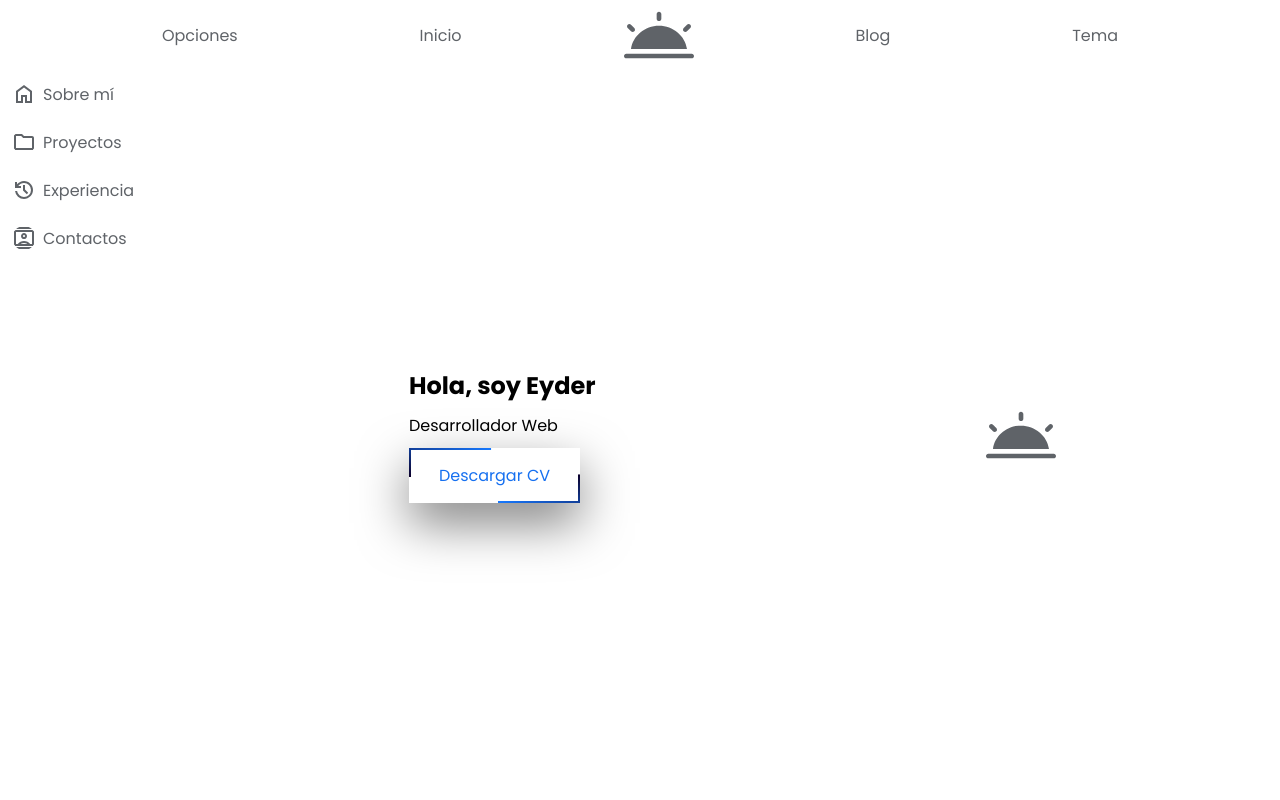
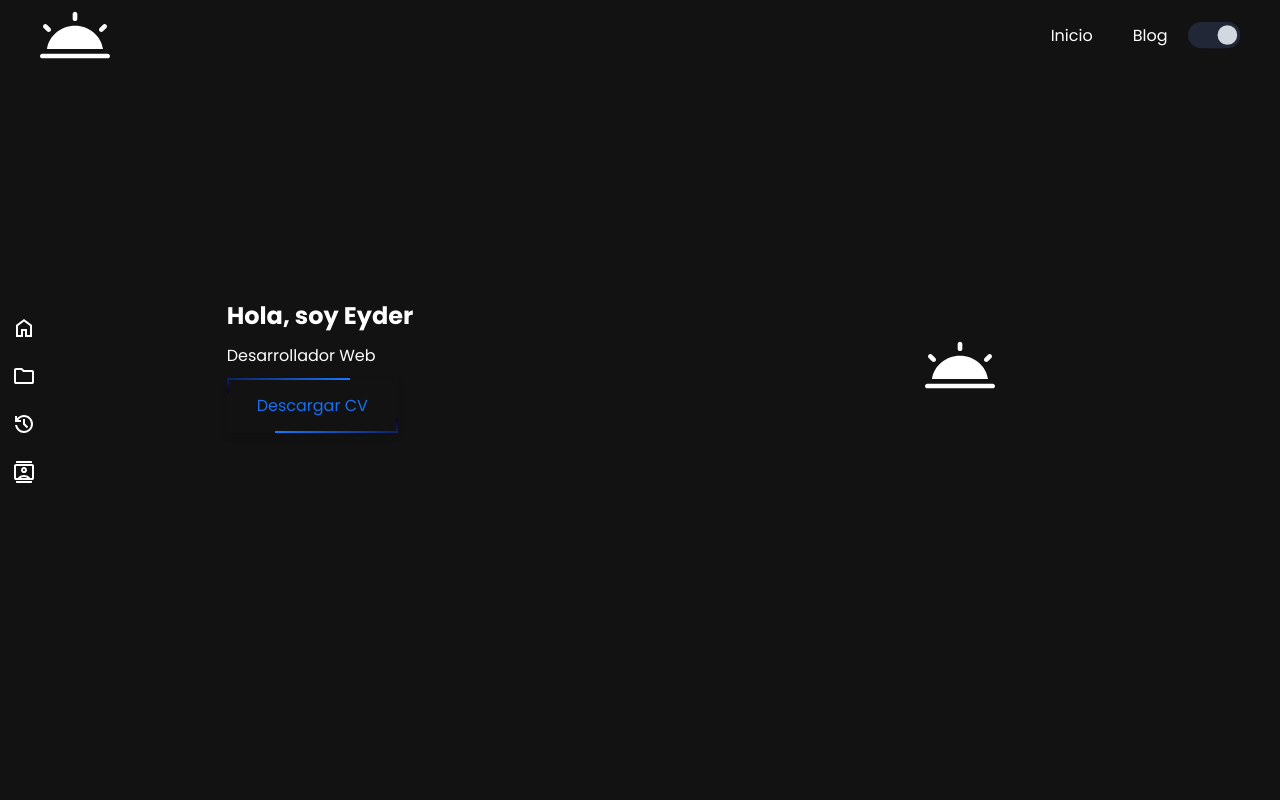
Before and after one commit to ELEyder/cv, a React (Vite) app: page / in a window 1280 px wide. Shown: the top 800 px of the page. Built offline with nearby package versions, Linux system fonts and the light colour scheme; a web font is replaced by a local one.

Commit message:
Dark Mode implementado

```diff
--- a/src/components/Button/Button.module.css
+++ b/src/components/Button/Button.module.css
@@ -3,10 +3,21 @@ a.button {
   position: relative;
   padding: 15px 30px;
   color: #1670f0;
-  box-shadow: 0 20px 50px rgba(0, 0, 0, 0.5);
+  box-shadow: 0 4px 6px rgba(0, 0, 0, 0.1);
   overflow: hidden;
   cursor: pointer;
+  transition: all 0.3s ease;
 }
+a.button:hover {
+  transform: translateY(-1px);
+  box-shadow: 0 6px 12px rgba(0, 0, 0, 0.15);
+}
+
+a.button:active {
+  transform: translateY(0);
+  box-shadow: 0 3px 6px rgba(0, 0, 0, 0.2);
+}
+
 /*
 a.button::before
 {
--- a/src/components/Header/Header.module.css
+++ b/src/components/Header/Header.module.css
@@ -1,10 +1,17 @@
+.header {
+  width: 100%;
+  display: flex;
+  padding: 0 40px;
+  position: fixed;
+  justify-content: space-between;
+  box-sizing: border-box;
+}
+
 .nav {
   display: flex;
   height: 70px;
   align-items: center;
   justify-content: space-evenly;
-  position: sticky;
-  top: 0;
   /* box-shadow: rgba(149, 157, 165, 0.2) 0px 8px 24px; */
   a {
     padding: 10px 20px;
--- a/src/components/Header/Header.tsx
+++ b/src/components/Header/Header.tsx
@@ -1,32 +1,19 @@
 import { Link } from "react-router-dom";
-import { useState } from "react";
-import { ReactComponent as Logo } from '../../assets/logo.svg';
+import { ReactComponent as Logo } from "../../assets/logo.svg";
 import styles from "./Header.module.css";
+import ThemeSwitch from "../ThemeSwitch/ThemeSwitch";
 
 function Header() {
-  const [theme, setTheme] = useState(true)
-  const switchColor = () => {
-    if (theme) {
-      document.documentElement.style.setProperty('--body-color', "black");
-      document.documentElement.style.setProperty('--link-color', "white");
-      document.documentElement.style.setProperty('--text-color', "white");
-      document.documentElement.style.setProperty('--svg-color', "white");
-    } else {
-      document.documentElement.style.setProperty('--body-color', "white");
-      document.documentElement.style.setProperty('--link-color', "#5f6368");
-      document.documentElement.style.setProperty('--text-color', "black");
-      document.documentElement.style.setProperty('--svg-color', "#5f6368");
-    }
-    setTheme((prev) => !prev)
-  };
+
   return (
-    <nav className={styles.nav}>
-      <Link to="/">Opciones</Link>
-      <Link to="/">Inicio</Link>
-      <Logo/>
-      <Link to="/blog">Blog</Link>
-      <a onClick={switchColor}>Tema</a>
-    </nav>
+    <header className={styles.header}>
+      <Logo />
+      <nav className={styles.nav}>
+        <Link to="/">Inicio</Link>
+        <Link to="/blog">Blog</Link>
+        <ThemeSwitch />
+      </nav>
+    </header>
   );
 }
 
--- a/src/components/Menu/Menu.module.css
+++ b/src/components/Menu/Menu.module.css
@@ -1,9 +1,9 @@
 .menu {
   display: flex;
-  position: sticky;
-  top: 70px;
+  position: fixed;
   flex-direction: column;
-  width: 300px;
+  justify-content: center;
+  width: fit-content;
   height: 100%;
   a {
     padding: 10px;
@@ -15,6 +15,10 @@
       padding: 2px;
       border-radius: 50%;
     }
+
+    span {
+      display: none;
+    }
   }
   a:hover {
     background-color: #eeeeee;
@@ -25,7 +29,6 @@
   }
 }
 
-
 @media (max-width: 768px) {
   .menu {
     position: fixed;
@@ -34,5 +37,4 @@
       display: none;
     }
   }
-
 }
--- /dev/null
+++ b/src/components/ThemeSwitch/ThemeSwitch.tsx
@@ -0,0 +1,56 @@
+import { useState, useEffect } from "react";
+
+function ThemeSwitch() {
+  const [isDarkMode, setTheme] = useState(true);
+
+  useEffect(() => {
+    if (isDarkMode) {
+      document.documentElement.style.setProperty("--body-color", "#121212");
+      document.documentElement.style.setProperty("--link-color", "white");
+      document.documentElement.style.setProperty("--text-color", "white");
+      document.documentElement.style.setProperty("--svg-color", "white");
+    } else {
+      document.documentElement.style.setProperty("--body-color", "#FAFAFA");
+      document.documentElement.style.setProperty("--link-color", "#5f6368");
+      document.documentElement.style.setProperty("--text-color", "black");
+      document.documentElement.style.setProperty("--svg-color", "#5f6368");
+    }
+  }, [isDarkMode]); // Solo se ejecuta cuando cambia isDarkMode
+
+  const toggleTheme = () => {
+    setTheme((prev) => !prev); // Cambia el tema
+  };
+
+  return (
+    <svg
+      onClick={toggleTheme}
+      width="30px"
+      height="40px"
+      viewBox="0 0 80 40"
+      xmlns="http://www.w3.org/2000/svg"
+      style={{ cursor: "pointer" }}
+    >
+      {/* Fondo del switch */}
+      <rect
+        x="0"
+        y="0"
+        width="80"
+        height="40"
+        rx="20"
+        fill={isDarkMode ? "#212737" : "#40A1E7"}
+        style={{ transition: "fill 0.3s ease" }}
+      />
+
+      {/* Círculo (Sol/Luna) */}
+      <circle
+        cx={isDarkMode ? "60" : "20"}
+        cy="20"
+        r="15"
+        fill={isDarkMode ? "#D1D8E0" : "#FED330"}
+        style={{ transition: "all 0.3s ease" }}
+      />
+    </svg>
+  );
+}
+
+export default ThemeSwitch;
--- a/src/index.css
+++ b/src/index.css
@@ -7,7 +7,7 @@
   --secondary-color: #f4deb3;
   --link-color: #5f6368;
   --text-color: black;
-  --body-color: white;
+  --body-color: #FAFAFA;
   --svg-color: #5f6368;
 }
 
@@ -22,6 +22,8 @@ html, body {
   display: flex;
   flex-direction: column;
   background-color: var(--body-color);
+  scroll-behavior: smooth;
+
 }
 
 h1, p {
@@ -43,3 +45,9 @@ svg, path{
   width: auto;
   fill: var(--svg-color);
 }
+
+
+
+body, svg, a {
+  transition: background-color 0.3s ease, color 0.3s ease, fill 0.3s ease;
+}
--- a/src/views/Home/index.tsx
+++ b/src/views/Home/index.tsx
@@ -20,6 +20,7 @@ function Home() {
       <Menu items={menuItems} />
       <div className={styles.sections}>
         <AboutMe />
+        <AboutMe />
       </div>
     </main>
   );
```
Also changed, not shown: public/svg/theme.svg (added), src/assets/svg/theme.svg (added).
